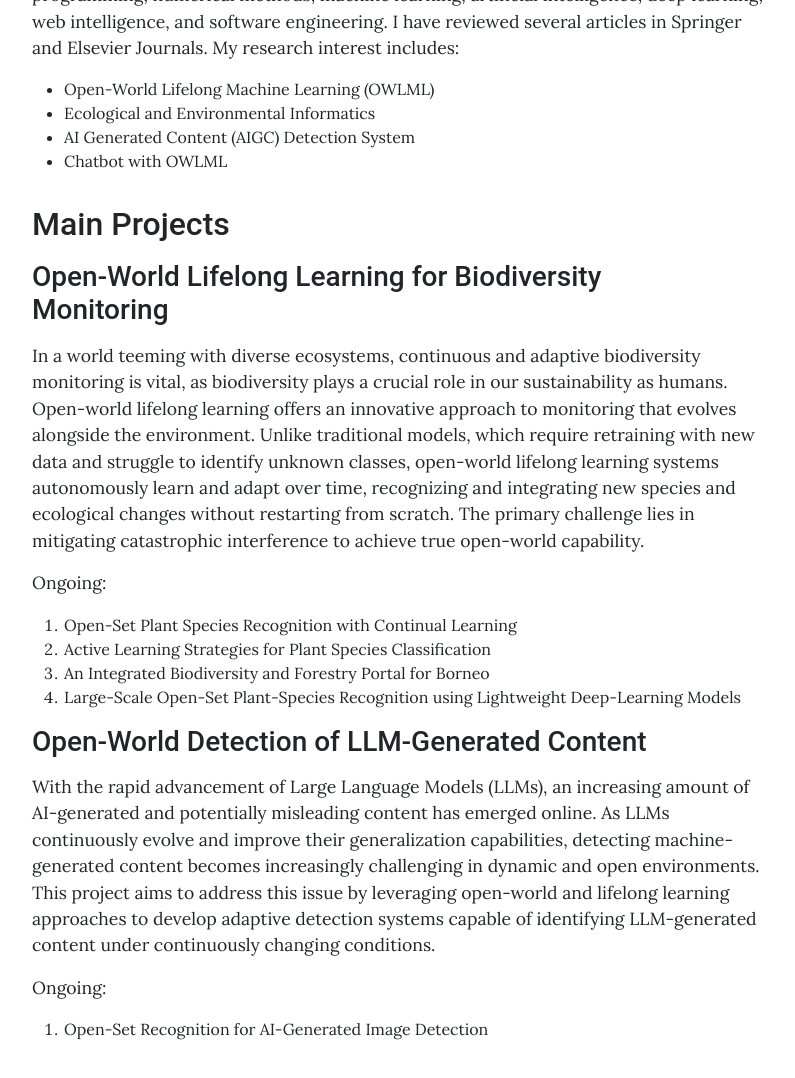
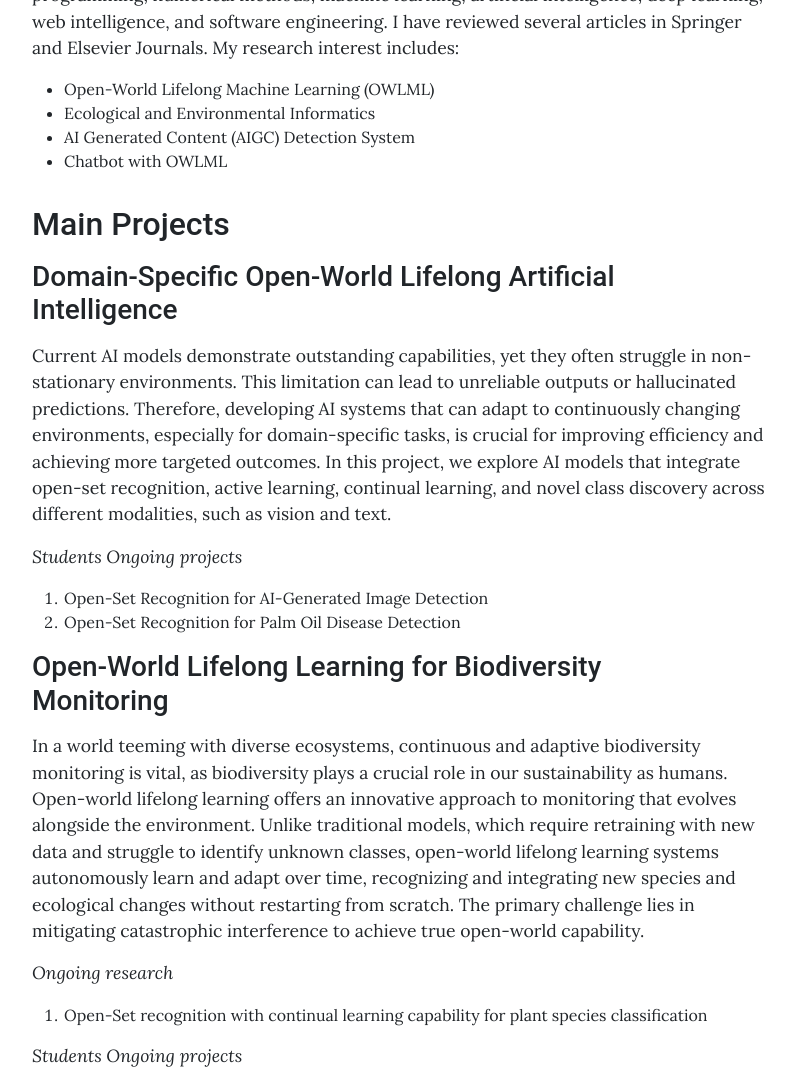
Before and after one commit to gusti-alfarisy/gusti-alfarisy.github.io, a Jekyll site: the page built from pages/home.md, in a window 1280 px wide and 1400 px high, scrolled down 1678 px, cut to the strip 0-1078 px from the top of the window. Shown: the whole strip, without its empty margins (240-1035 px from the left). Built offline with Jekyll 4.4.1, drawn with Linux system fonts in a browser that asks for light colours.

Commit message:
update home page

```diff
--- a/pages/home.md
+++ b/pages/home.md
@@ -35,16 +35,28 @@ Hi, greetings from Borneo Island! I am an assistant professor at Institut Teknol
 
 ## Main Projects
 
+### Domain-Specific Open-World Lifelong Artificial Intelligence
+
+Current AI models demonstrate outstanding capabilities, yet they often struggle in non-stationary environments. This limitation can lead to unreliable outputs or hallucinated predictions. Therefore, developing AI systems that can adapt to continuously changing environments, especially for domain-specific tasks, is crucial for improving efficiency and achieving more targeted outcomes. In this project, we explore AI models that integrate open-set recognition, active learning, continual learning, and novel class discovery across different modalities, such as vision and text.
+
+*Students Ongoing projects*
+
+1. Open-Set Recognition for AI-Generated Image Detection
+2. Open-Set Recognition for Palm Oil Disease Detection
+
 ### Open-World Lifelong Learning for Biodiversity Monitoring
 
 In a world teeming with diverse ecosystems, continuous and adaptive biodiversity monitoring is vital, as biodiversity plays a crucial role in our sustainability as humans. Open-world lifelong learning offers an innovative approach to monitoring that evolves alongside the environment. Unlike traditional models, which require retraining with new data and struggle to identify unknown classes, open-world lifelong learning systems autonomously learn and adapt over time, recognizing and integrating new species and ecological changes without restarting from scratch. The primary challenge lies in mitigating catastrophic interference to achieve true open-world capability.
 
-Ongoing:
+*Ongoing research*
 
-1. Open-Set Plant Species Recognition with Continual Learning
-2. Active Learning Strategies for Plant Species Classification
-3. An Integrated Biodiversity and Forestry Portal for Borneo
-4. Large-Scale Open-Set Plant-Species Recognition using Lightweight Deep-Learning Models
+1. Open-Set recognition with continual learning capability for plant species classification
+
+*Students Ongoing projects*
+
+1. Active Learning Strategies for Plant Species Classification
+2. An Integrated Biodiversity and Forestry Portal for Borneo
+3. Large-Scale Open-Set Plant-Species Recognition using Lightweight Deep-Learning Models
 
 [//]: # (### Adaptive Hybrid Multi-Modal RAG for Open-World Environments via Lifelong Learning)
 
@@ -54,13 +66,16 @@ Ongoing:
 [//]: # ()
 [//]: # (1. Advanced RAG for academic information)
 
-### Open-World Detection of LLM-Generated Content
+[//]: # (### Open-World Detection of LLM-Generated Content)
 
-With the rapid advancement of Large Language Models (LLMs), an increasing amount of AI-generated and potentially misleading content has emerged online. As LLMs continuously evolve and improve their generalization capabilities, detecting machine-generated content becomes increasingly challenging in dynamic and open environments. This project aims to address this issue by leveraging open-world and lifelong learning approaches to develop adaptive detection systems capable of identifying LLM-generated content under continuously changing conditions.
+[//]: # ()
+[//]: # (With the rapid advancement of Large Language Models &#40;LLMs&#41;, an increasing amount of AI-generated and potentially misleading content has emerged online. As LLMs continuously evolve and improve their generalization capabilities, detecting machine-generated content becomes increasingly challenging in dynamic and open environments. This project aims to address this issue by leveraging open-world and lifelong learning approaches to develop adaptive detection systems capable of identifying LLM-generated content under continuously changing conditions.)
 
-Ongoing:
+[//]: # ()
+[//]: # (Ongoing:)
 
-1. Open-Set Recognition for AI-Generated Image Detection
+[//]: # ()
+[//]: # (1. Open-Set Recognition for AI-Generated Image Detection)
 
 [//]: # (### Lifelong Learning Chatbot for Academic Services and SMEs)
 
```
